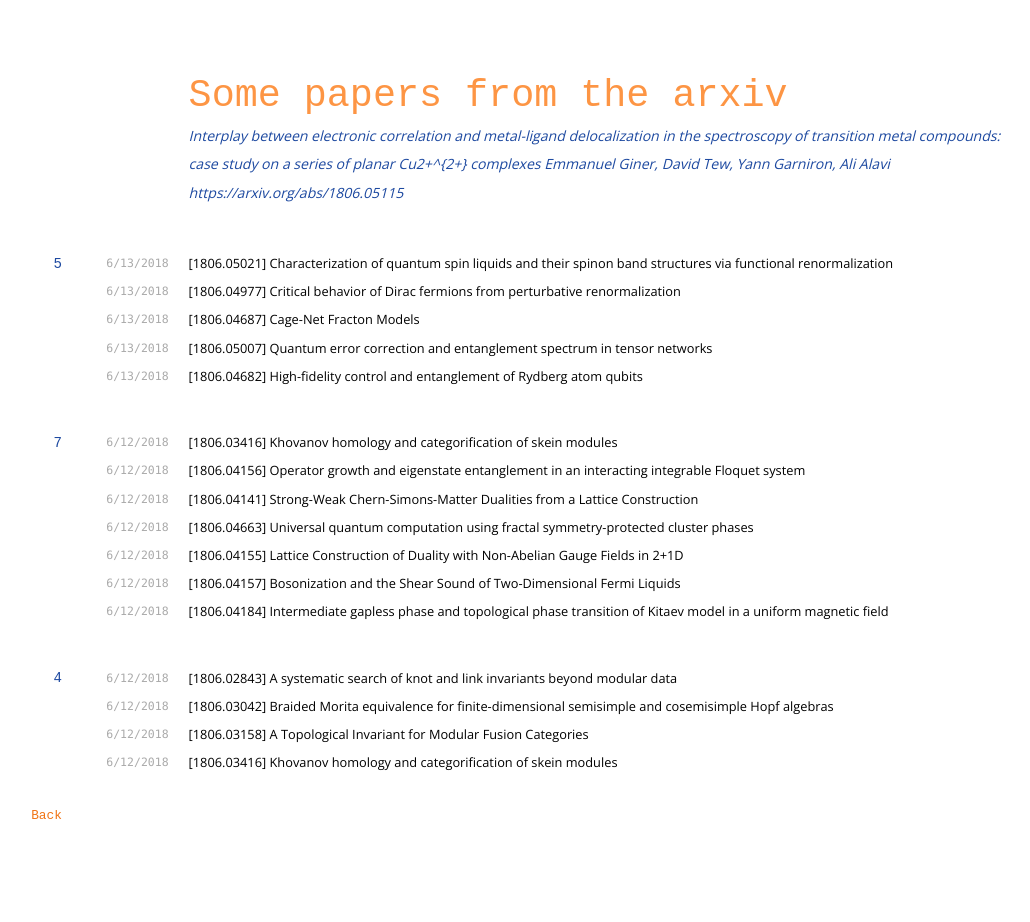
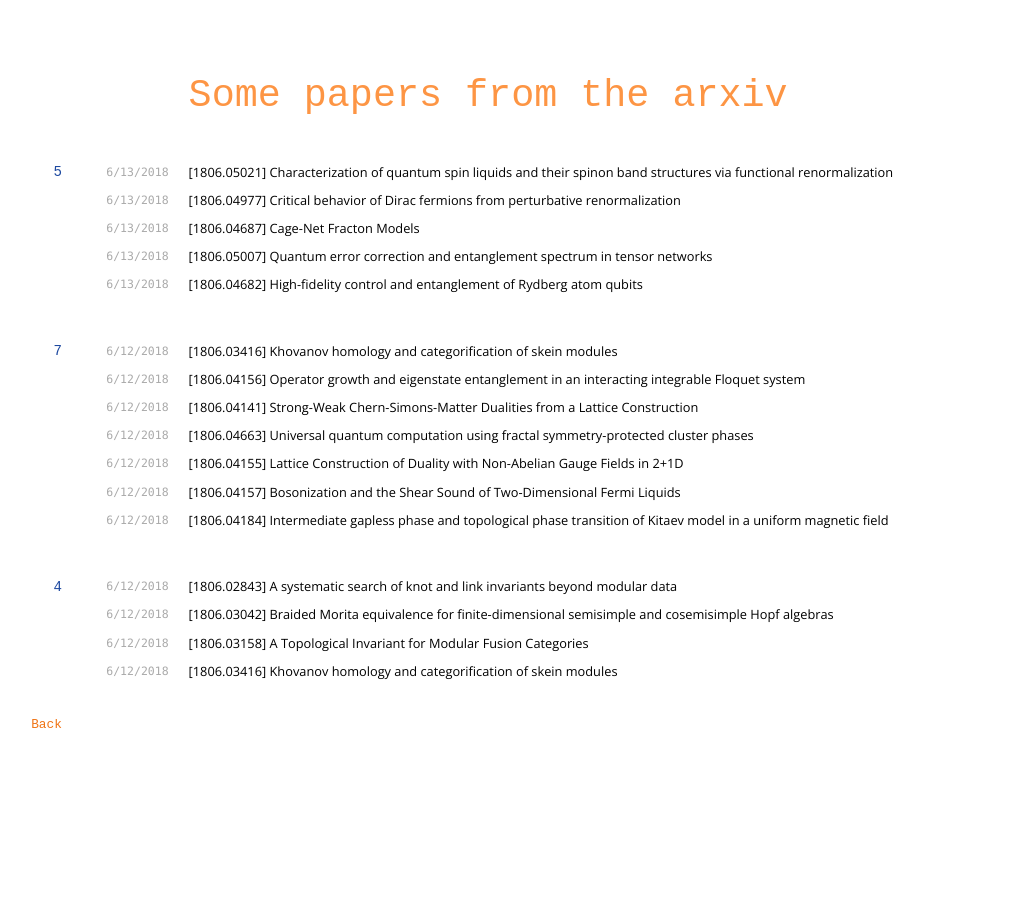
Before and after one commit to davidaasen/davidaasen.github.io, a Jekyll site: the page built from refsprime.md, in a window 1280 px wide. Shown: the whole page, without its empty margins (141-1171 px from the left). Built offline with Jekyll 4.4.1, drawn with Linux system fonts in a browser that asks for light colours; nearby versions of some CDN libraries; after the commit the page ends 900 px from its top, so only the background shows below that.

Commit message:
Update refsprime.md

```diff
--- a/refsprime.md
+++ b/refsprime.md
@@ -4,10 +4,6 @@ title: some referencess
 ---
 
 # Some papers from the arxiv
-
-Interplay between electronic correlation and metal-ligand delocalization  in the spectroscopy of transition metal compounds: case study on a series of  planar Cu2+^{2+} complexes
-Emmanuel Giner, David Tew, Yann Garniron, Ali Alavi
-https://arxiv.org/abs/1806.05115
 
 ## 5
 `6/13/2018`
```
